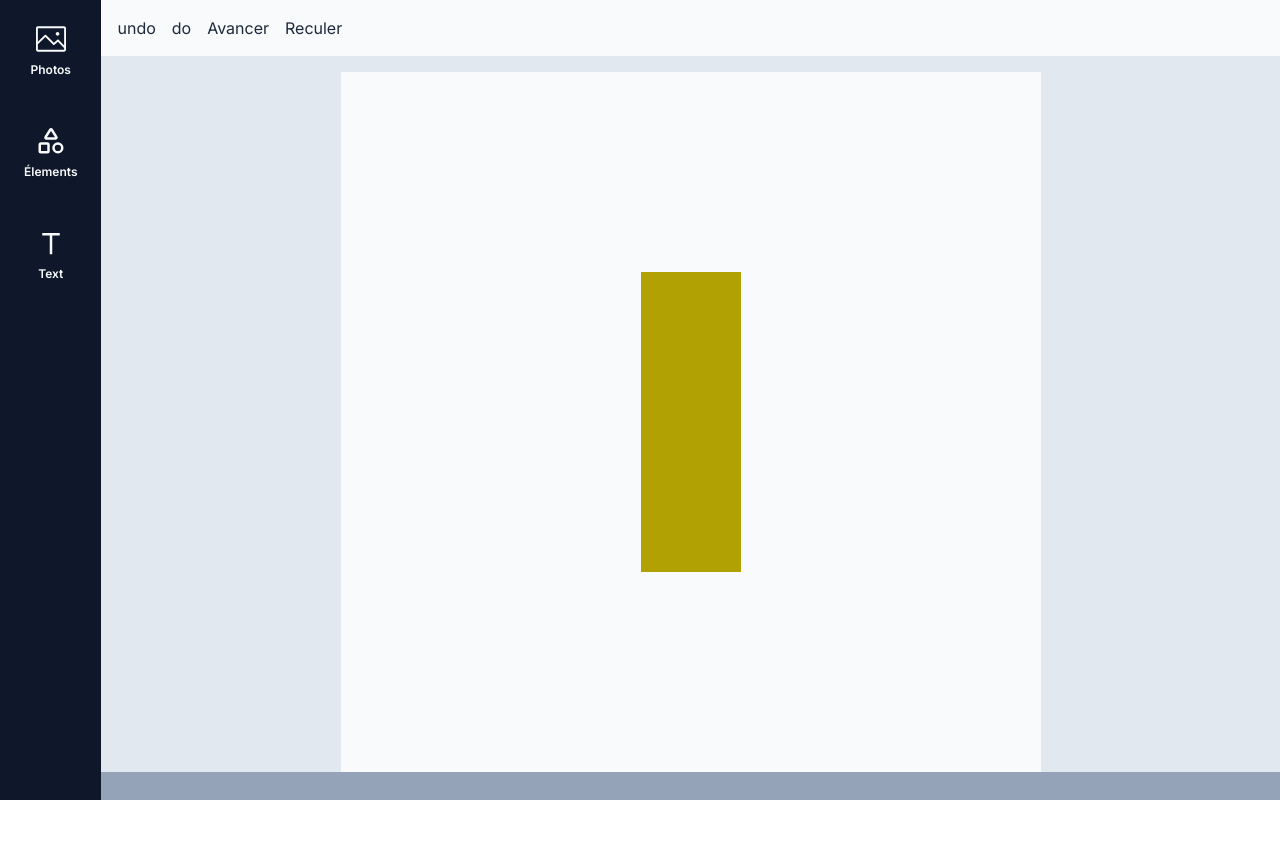
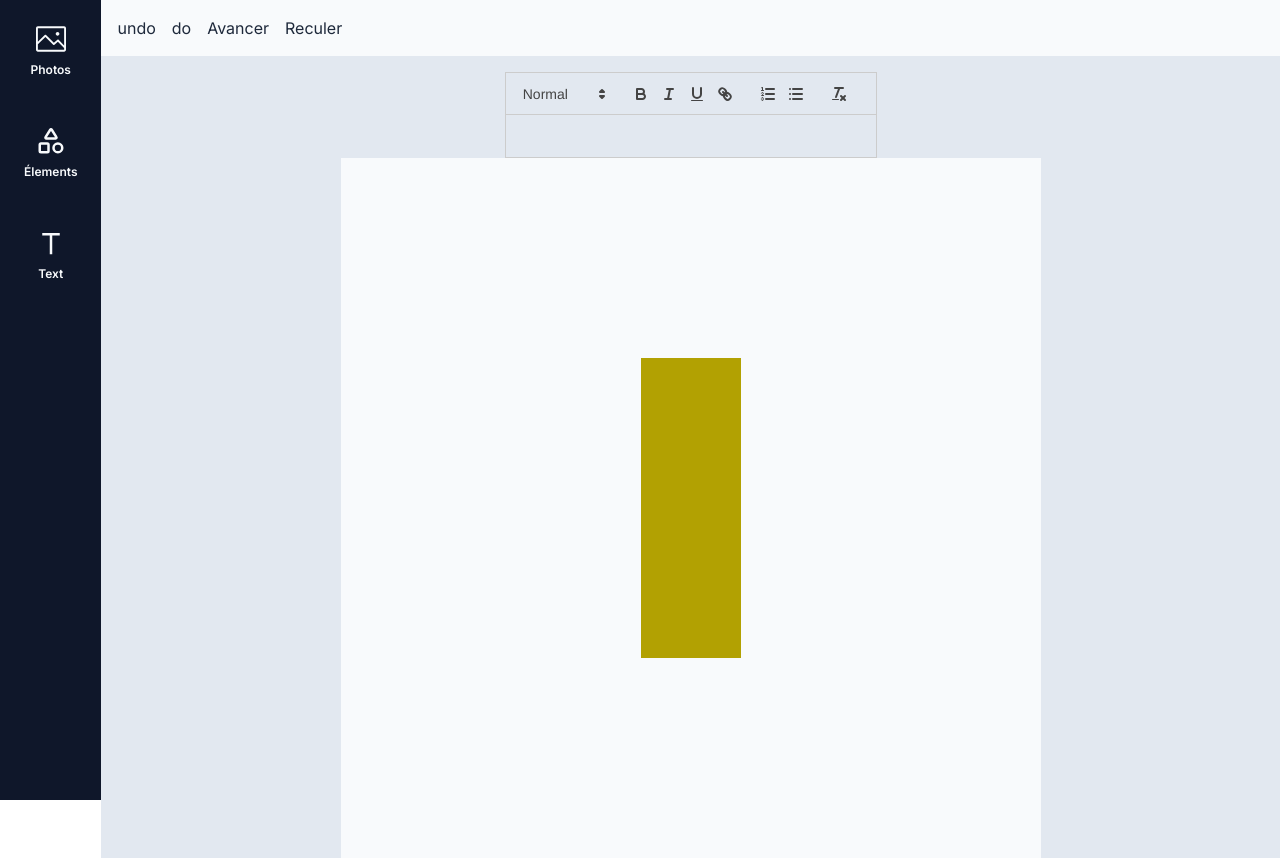
Before and after one commit to molomekeys/clonecanva, a Next.js app: page / in a window 1280 px wide. Before the commit the page ends 800 px from the top, so only its background shows below. Built offline with nearby package versions, Linux system fonts and the light colour scheme.

Commit message:
ajout de react-grill

```diff
--- a/package.json
+++ b/package.json
@@ -18,6 +18,7 @@
     "react-dom": "^18",
     "react-icons": "^4.12.0",
     "react-konva": "^18.2.10",
+    "react-quill": "^2.0.0",
     "react-redux": "^9.0.2",
     "uuid": "^9.0.1"
   },
--- a/src/app/components/CanvaCom.tsx
+++ b/src/app/components/CanvaCom.tsx
@@ -4,10 +4,13 @@ import { Layer, Stage } from 'react-konva';
 import { useAppDispatch } from '@/hooks';
 import {unselectId} from "../../features/canva/selectedCanva-slice"
 import {closeColorMenu} from "../../features/canva/menu-slice"
+import TextEditorComponent from './TextEditorComponent';
 const CanvaCom = ({children}:{children:React.ReactNode}) => {
     const dispatch=useAppDispatch()
   return (
     <div className='flex flex-col  w-full items-center justify-center'>
+
+  <TextEditorComponent/>
    <Stage    onClick={(e)=>{
 
     dispatch(unselectId())
--- /dev/null
+++ b/src/app/components/TextEditorComponent.tsx
@@ -0,0 +1,18 @@
+import React, { useRef, useState } from 'react';
+import ReactQuill from 'react-quill';
+import 'react-quill/dist/quill.snow.css';
+
+export default function TextEditorComponent() {
+  const [value, setValue] = useState('');
+const refText=useRef(null)
+
+
+
+  return<section>
+    <div className="">
+    <ReactQuill  ref={refText}
+  theme="snow" value={value} onChange={setValue} />
+
+  </div>
+  </section>;
+}
```
Also changed, not shown: 1 other file (tests, documents, lock files or other folders).
